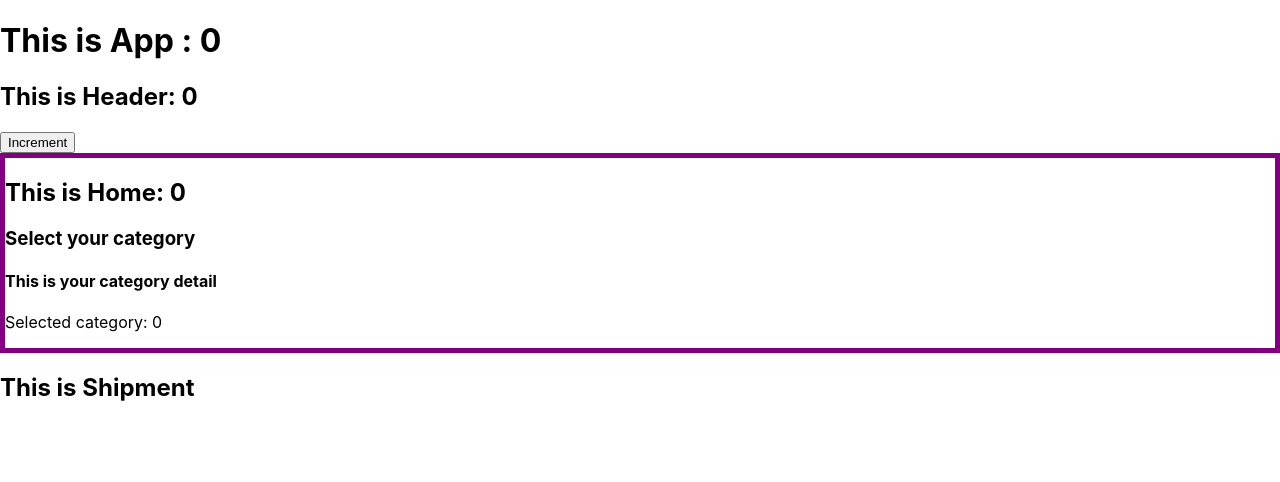
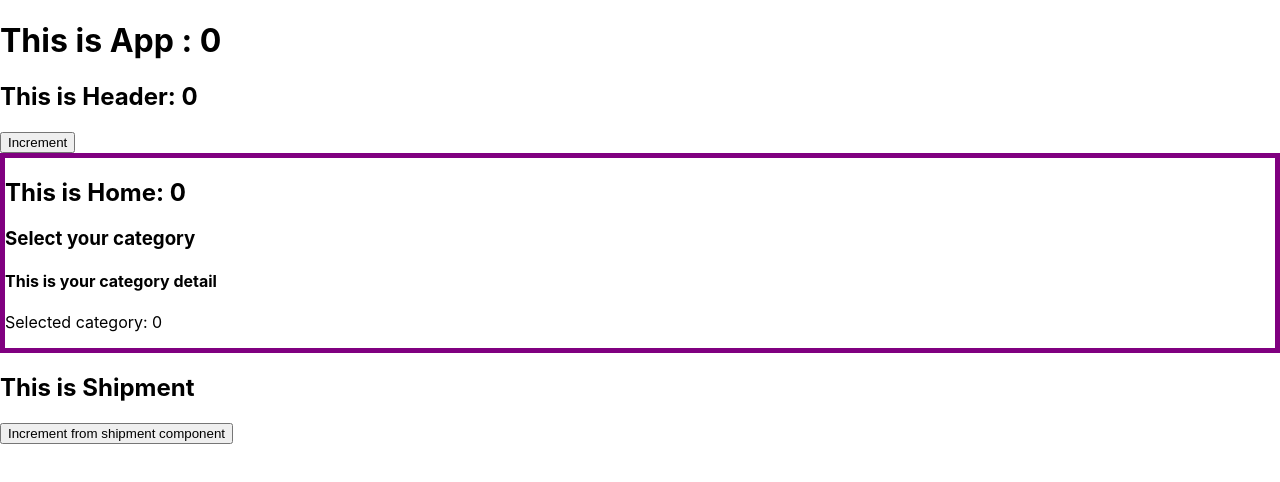
Before and after one commit to bishnunathbd/context-api-39, a React (Create React App) app: page / in a window 1280 px wide. Shown: the top 482 px of the page. Built offline with nearby package versions, Linux system fonts and the light colour scheme.

Commit message:
39-5-update context-api from any child component

```diff
--- a/src/App.js
+++ b/src/App.js
@@ -7,11 +7,11 @@ import Shipment from './components/Shipment/Shipment';
 export const CategoryContext = createContext();
 
 function App() {
-  const [count, setCount] = useState(0);
+  const [category, setCategory] = useState(0);
   return (
-    <CategoryContext.Provider value={count}>
-      <h1>This is App : {count}</h1>
-      <Header count={count} setCount={setCount}></Header>
+    <CategoryContext.Provider value={[category, setCategory]}>
+      <h1>This is App : {category}</h1>
+      <Header></Header>
       <Home></Home>
       <Shipment></Shipment>
     </CategoryContext.Provider>
--- a/src/components/Header/Header.js
+++ b/src/components/Header/Header.js
@@ -1,11 +1,13 @@
-import React from 'react';
+import React, { useContext } from 'react';
+import { CategoryContext } from '../../App';
 
-const Header = (props) => {
-  const {count, setCount} = props;
+const Header = () => {
+  const [category, setCategory] = useContext(CategoryContext);
+
   return (
     <div>
-      <h2>This is Header: {count}</h2>
-      <button onClick={()=>setCount(count+1)}>Increment</button>
+      <h2>This is Header: {category}</h2>
+      <button onClick={()=>setCategory(category + 1)}>Increment</button>
     </div>
   );
 };
--- a/src/components/Shipment/Shipment.js
+++ b/src/components/Shipment/Shipment.js
@@ -1,9 +1,13 @@
-import React from 'react';
+import React, { useContext } from 'react';
+import { CategoryContext } from '../../App';
 
 const Shipment = () => {
+  const [category, setCategory] = useContext(CategoryContext);
+
   return (
     <div>
       <h2>This is Shipment</h2>
+      <button onClick={() => setCategory(category + 5)}>Increment from shipment component</button>
     </div>
   );
 };
```
